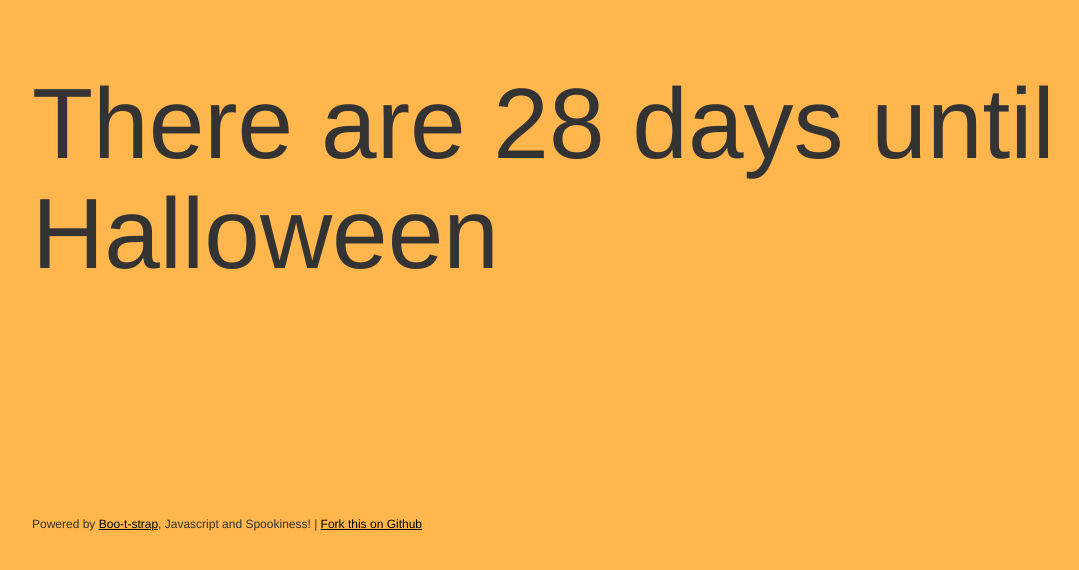
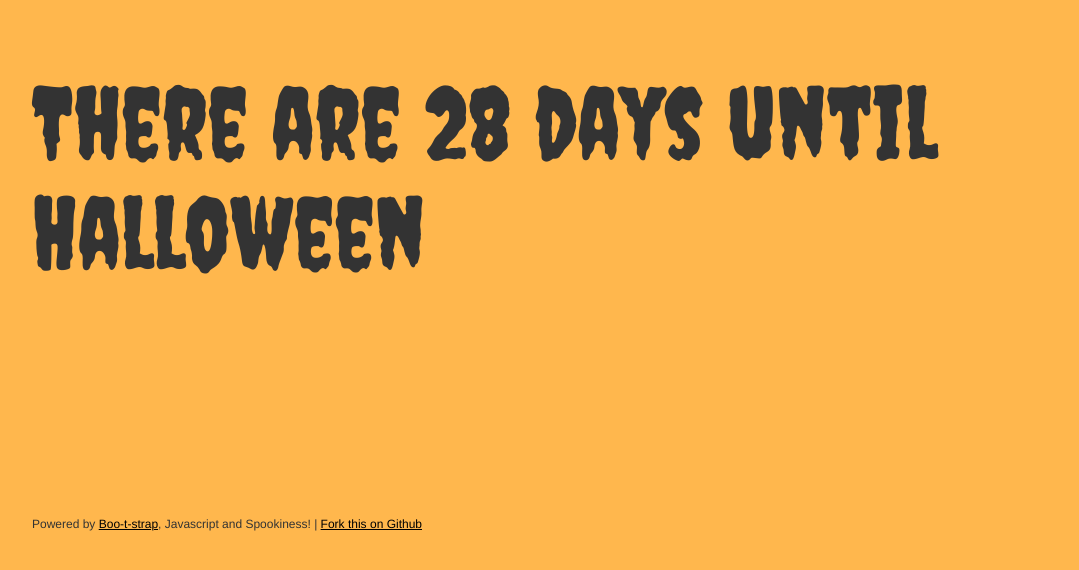
Before and after one commit to scrabill/how-many-days-until-halloween, a plain HTML site: page index.html in a window 1280 px wide. Shown: the whole page, without its empty margins (38-1117 px from the left). Drawn offline with nearby package versions, Linux system fonts and the light colour scheme.

Commit message:
Made font creepy

```diff
--- a/css/styles.css
+++ b/css/styles.css
@@ -1,3 +1,6 @@
+@import url('https://fonts.googleapis.com/css?family=Creepster'); /* Imports a creepy webfont from google fonts*/
+
+
 body, .jumbotron {
 	background-color: #FFB74D;
 }
@@ -9,3 +12,6 @@ body, .jumbotron {
 	text-decoration: underline;
 	color: black;
 }
+#spooky{
+	font-family: 'Creepster';
+}
```
